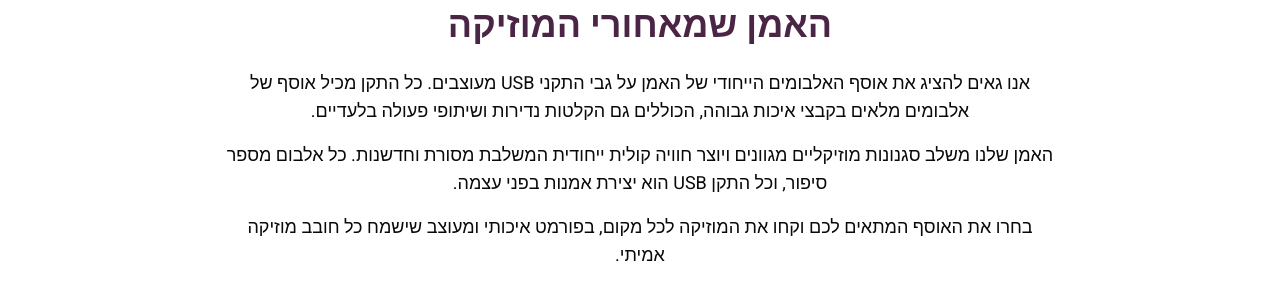
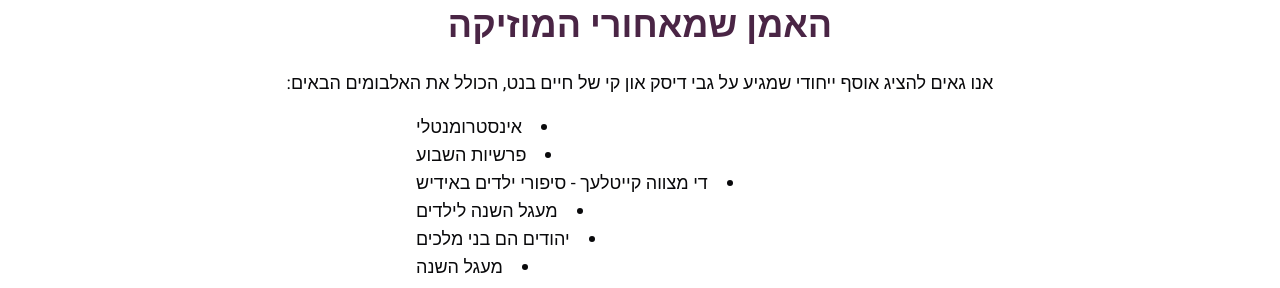
Before and after one commit to Msh36345/usb-music-album-shop, a React (Vite) app: page / in a window 1280 px wide. Shown: the part 646-934 px from the top of the page. Built offline with nearby package versions, Linux system fonts and the light colour scheme.

Commit message:
Rename "album" to "disk on key"
Update product descriptions to reflect the change.

```diff
--- a/src/pages/Index.tsx
+++ b/src/pages/Index.tsx
@@ -17,15 +17,20 @@ const Index = () => {
           <h2 className="text-3xl md:text-4xl font-bold mb-6 text-brand-purple">האמן שמאחורי המוזיקה</h2>
           <div className="prose prose-lg max-w-none">
             <p className="mb-4 text-lg">
-              אנו גאים להציג את אוסף האלבומים הייחודי של האמן על גבי התקני USB מעוצבים. כל התקן מכיל אוסף של אלבומים מלאים בקבצי
-              איכות גבוהה, הכוללים גם הקלטות נדירות ושיתופי פעולה בלעדיים.
+              אנו גאים להציג אוסף ייחודי שמגיע על גבי דיסק און קי של חיים בנט, הכולל את האלבומים הבאים:
             </p>
-            <p className="mb-4 text-lg">
-              האמן שלנו משלב סגנונות מוזיקליים מגוונים ויוצר חוויה קולית ייחודית המשלבת מסורת וחדשנות. כל אלבום מספר סיפור, וכל
-              התקן USB הוא יצירת אמנות בפני עצמה.
-            </p>
+            <ul className="mb-8 text-lg list-disc list-inside text-left max-w-md mx-auto">
+              <li>אינסטרומנטלי</li>
+              <li>פרשיות השבוע</li>
+              <li>די מצווה קייטלעך - סיפורי ילדים באידיש</li>
+              <li>מעגל השנה לילדים</li>
+              <li>יהודים הם בני מלכים</li>
+              <li>מעגל השנה</li>
+              <li>רננו חסידים</li>
+              <li>רננו ילדים</li>
+            </ul>
             <p className="mb-8 text-lg">
-              בחרו את האוסף המתאים לכם וקחו את המוזיקה לכל מקום, בפורמט איכותי ומעוצב שישמח כל חובב מוזיקה אמיתי.
+              כל הדיסק און קי מעוצב בקפידה ומכיל אוסף של אלבומים מלאים בקבצי איכות גבוהה, לחוויה מוזיקלית מעשירה וייחודית.
             </p>
           </div>
 
```
